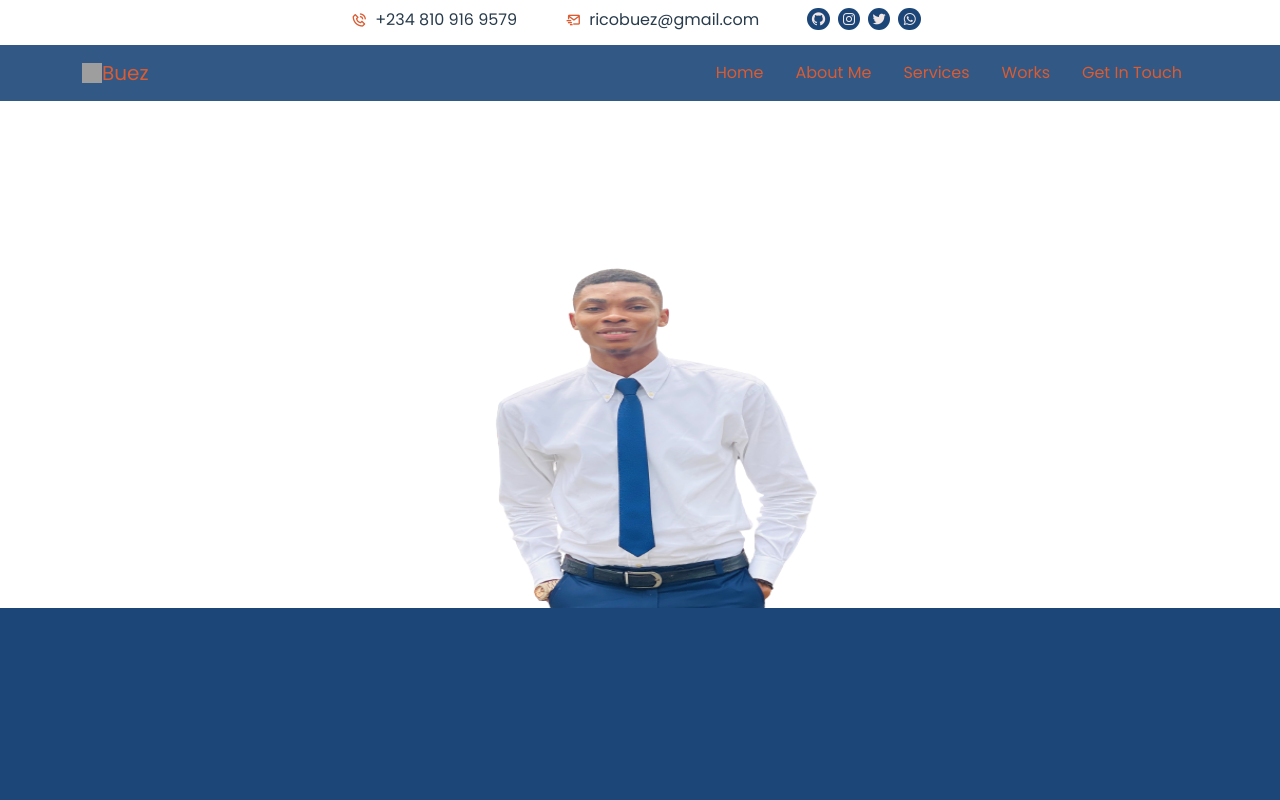
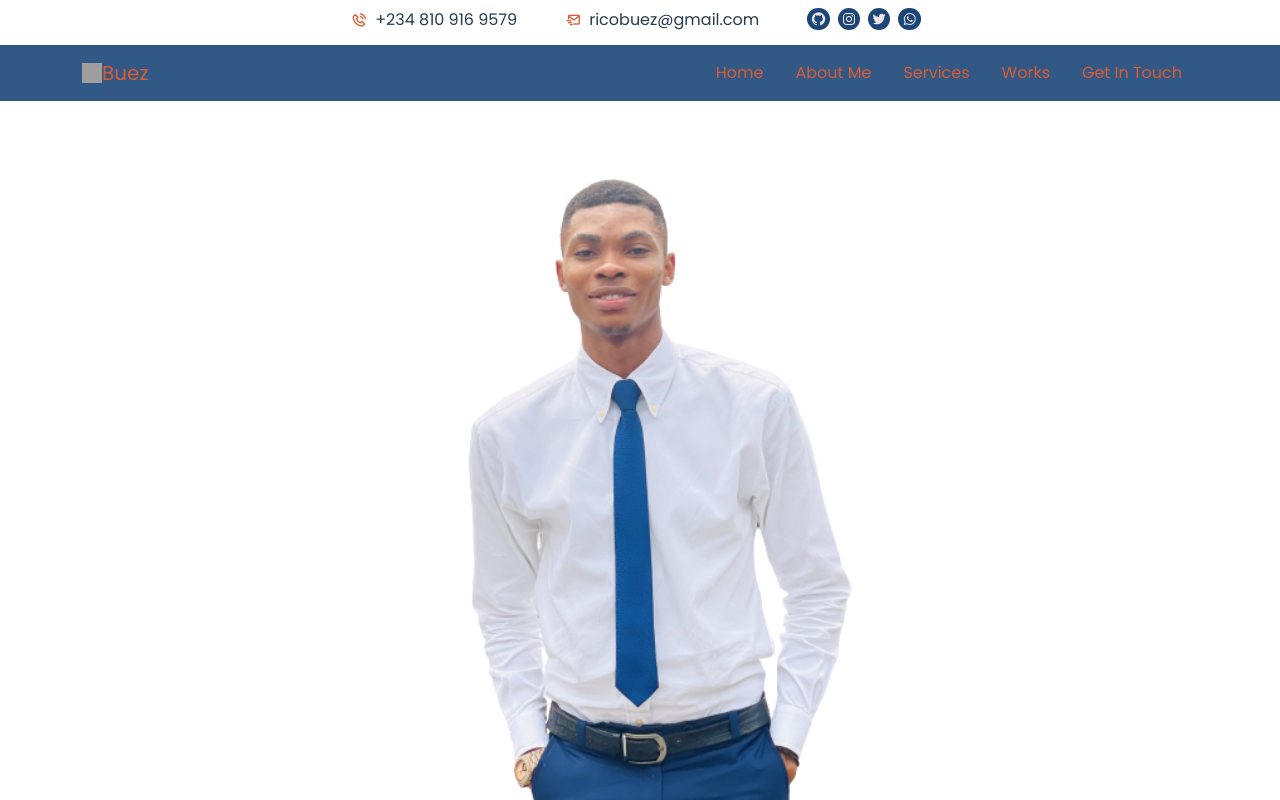
Before and after one commit to buezrico/portfolio-nextjs, a Next.js app: page / in a window 1280 px wide. Built offline with nearby package versions, Linux system fonts and the light colour scheme; grey boxes are pictures that could not be loaded.

Commit message:
added background to the header

```diff
--- a/pages/index.tsx
+++ b/pages/index.tsx
@@ -5,7 +5,7 @@ import Navbar from "../components/Navbar";
 
 export default function Home() {
   return (
-    <div>
+    <div className="">
       <Head>
         <title>Buez Rico</title>
         <meta name="description" content="My Portfolio Website" />
@@ -44,13 +44,13 @@ export default function Home() {
 
         <div className="content">
           <div className="center-content">
-            <Image
+            {/* <Image
               src="/images/profile-pic.png"
               height={350}
               width={400}
               className="img-fluid"
               // layout="responsive"
-            />
+            /> */}
           </div>
           <div className="bottom-content"></div>
         </div>
--- a/styles/globals.scss
+++ b/styles/globals.scss
@@ -27,6 +27,15 @@ header {
   display: flex;
   flex-direction: column;
   justify-content: space-between;
+
+  // &::after {
+  //   content: "Buez";
+  //   position: fixed;
+  //   top: 50%;
+  //   left: 50%;
+  //   z-index: -1;
+  //   font-size: 5rem;
+  // }
   // background: red;
   .top-info {
     display: flex;
@@ -97,6 +106,8 @@ header {
 
   .content {
     height: 80%;
+    background: url("../public/images/profile-pic.png") no-repeat center bottom;
+    background-size: contain;
     display: flex;
     flex-direction: column;
     justify-content: flex-end;
@@ -107,7 +118,7 @@ header {
     .bottom-content {
       // flex: 1;
       height: 30%;
-      background: $primary;
+      // background: $primary;
       @media screen and (max-width: 768px) {
         height: 50%;
       }
```
